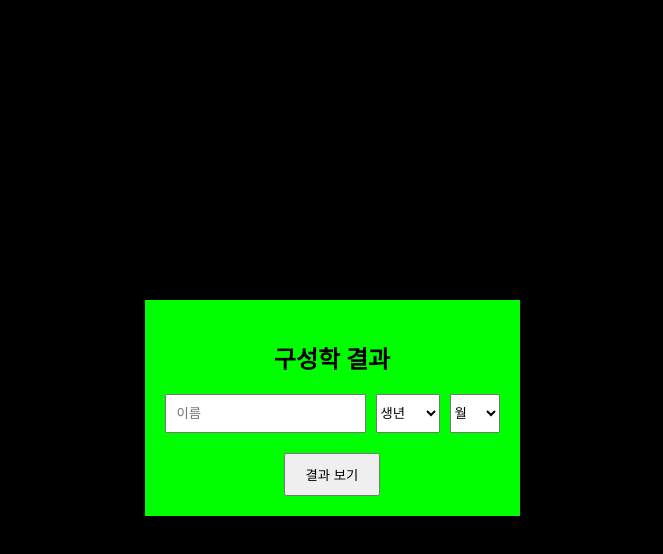
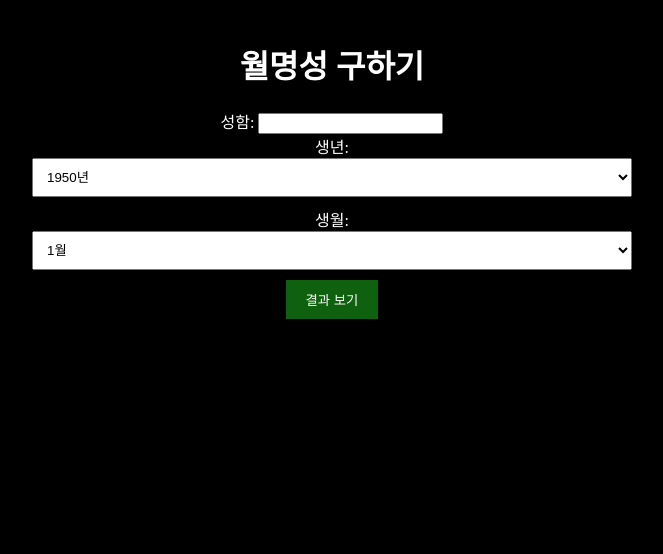
Before and after one commit to utopiaocto/bookconcept, a plain HTML site: page index.html in a window 1280 px wide. Shown: the whole page, without its empty margins (308-971 px from the left). Drawn offline with Linux system fonts and the light colour scheme.

Commit message:
Add files via upload

```diff
--- a/index.html
+++ b/index.html
@@ -1,164 +1,98 @@
 <!DOCTYPE html>
-<html lang="en">
+<html>
 <head>
-    <meta charset="UTF-8">
-    <meta name="viewport" content="width=device-width, initial-scale=1.0">
-    <title>구성학 결과</title>
+    <title>월명성 구하기</title>
     <style>
         body {
             background-color: #000;
-            display: flex;
-            justify-content: center;
-            align-items: center;
-            height: 100vh;
+            color: #fff;
+            text-align: center;
+            max-width: 600px;
+            margin: 0 auto;
+            padding: 20px;
         }
 
-        .box {
-            max-width: 600px;
-            background-color: #0f0;
-            padding: 20px;
-            text-align: center;
-        }
-
-        .input-container {
-            display: flex;
-            gap: 10px;
+        .result-box {
+            background-color: #0f610f;
+            padding: 10px;
             margin-bottom: 20px;
         }
 
-        input {
+        select {
+            width: 100%;
             padding: 10px;
+            margin-bottom: 10px;
         }
 
         button {
             padding: 10px 20px;
+            background-color: #0f610f;
+            color: #fff;
+            border: none;
+            cursor: pointer;
         }
     </style>
 </head>
 <body>
-    <div class="box">
-        <h2>구성학 결과</h2>
-        <div class="input-container">
-            <input type="text" id="name-input" placeholder="이름">
-            <select id="year-input">
-                <option value="">생년</option>
-                <script>
-                    for (let year = 1950; year <= 2030; year++) {
-                        document.write(`<option value="${year}">${year}년</option>`);
-                    }
-                </script>
-            </select>
-            <select id="month-input">
-                <option value="">월</option>
-                <script>
-                    for (let month = 1; month <= 12; month++) {
-                        document.write(`<option value="${month}">${month}월</option>`);
-                    }
-                </script>
-            </select>
-        </div>
-        <button onclick="calculate()">결과 보기</button>
-        <div id="result"></div>
+    <h1>월명성 구하기</h1>
+    <div>
+        <label for="name">성함:</label>
+        <input type="text" id="name">
     </div>
+    <div>
+        <label for="year">생년:</label>
+        <select id="year">
+            <option value="1950">1950년</option>
+            <option value="1951">1951년</option>
+            <!-- 중간 생략 -->
+            <option value="2029">2029년</option>
+            <option value="2030">2030년</option>
+        </select>
+    </div>
+    <div>
+        <label for="month">생월:</label>
+        <select id="month">
+            <option value="1">1월</option>
+            <option value="2">2월</option>
+            <!-- 중간 생략 -->
+            <option value="11">11월</option>
+            <option value="12">12월</option>
+        </select>
+    </div>
+    <button onclick="calculate()">결과 보기</button>
+    <div id="result"></div>
 
     <script>
         function calculate() {
-            const name = document.getElementById('name-input').value;
-            const year = document.getElementById('year-input').value;
-            const month = document.getElementById('month-input').value;
+            const name = document.getElementById("name").value;
+            const year = parseInt(document.getElementById("year").value);
+            const month = parseInt(document.getElementById("month").value);
 
-            if (!name || !year || !month) {
-                alert("이름, 생년, 월을 모두 입력해주세요.");
-                return;
+            let monthMingxing;
+            if (year % 2 === 0) {
+                if (["子", "午", "卯", "酉"].includes(year % 12)) {
+                    monthMingxing = 8;
+                } else if (["辰", "戌", "丑", "未"].includes(year % 12)) {
+                    monthMingxing = 5;
+                } else if (["寅", "申", "巳", "亥"].includes(year % 12)) {
+                    monthMingxing = 2;
+                }
+            } else {
+                if (["子", "午", "卯", "酉"].includes(year % 12)) {
+                    monthMingxing = 7;
+                } else if (["辰", "戌", "丑", "未"].includes(year % 12)) {
+                    monthMingxing = 9;
+                } else if (["寅", "申", "巳", "亥"].includes(year % 12)) {
+                    monthMingxing = 6;
+                }
             }
 
-            const birthYear = parseInt(year);
-            const birthMonth = parseInt(month);
+            const resultBox = document.createElement("div");
+            resultBox.classList.add("result-box");
+            resultBox.innerHTML = `<p>${name}의 본명성은 ${year}년의 본명성은 ${monthMingxing}입니다.</p>`;
 
-            // 본명성 계산
-            let sum = 0;
-            for (let i = 0; i < year.length; i++) {
-                sum += parseInt(year.charAt(i));
-            }
-            let coreNumber = sum % 9;
-            if (coreNumber === 0) {
-                coreNumber = 9;
-            }
-
-            let 본명성 = "";
-            switch (coreNumber) {
-                case 1:
-                    본명성 = "1백수성";
-                    break;
-                case 2:
-                    본명성 = "2흑토성";
-                    break;
-                case 3:
-                    본명성 = "3벽목성";
-                    break;
-                case 4:
-                    본명성 = "4록목성";
-                    break;
-                case 5:
-                    본명성 = "5황토성";
-                    break;
-                case 6:
-                    본명성 = "6백금성";
-                    break;
-                case 7:
-                    본명성 = "7적금성";
-                    break;
-                case 8:
-                    본명성 = "8백토성";
-                    break;
-                case 9:
-                    본명성 = "9자화성";
-                    break;
-            }
-
-            // 월명성 계산
-            let 월명성 = "";
-            switch (birthMonth) {
-                case 1:
-                    월명성 = "1백수성";
-                    break;
-                case 2:
-                    월명성 = "2흑토성";
-                    break;
-                case 3:
-                    월명성 = "3벽목성";
-                    break;
-                case 4:
-                    월명성 = "4록목성";
-                    break;
-                case 5:
-                    월명성 = "5황토성";
-                    break;
-                case 6:
-                    월명성 = "6백금성";
-                    break;
-                case 7:
-                    월명성 = "7적금성";
-                    break;
-                case 8:
-                    월명성 = "8백토성";
-                    break;
-                case 9:
-                    월명성 = "9자화성";
-                    break;
-                case 10:
-                    월명성 = "1백수성";
-                    break;
-                case 11:
-                    월명성 = "2흑토성";
-                    break;
-                case 12:
-                    월명성 = "3벽목성";
-                    break;
-            }
-
-            const resultElement = document.getElementById('result');
-            resultElement.innerHTML = `<p>${name}의 본명성은 ${본명성}이고, 월명성은 ${월명성}입니다.</p>`;
+            document.getElementById("result").innerHTML = "";
+            document.getElementById("result").appendChild(resultBox);
         }
     </script>
 </body>
```
